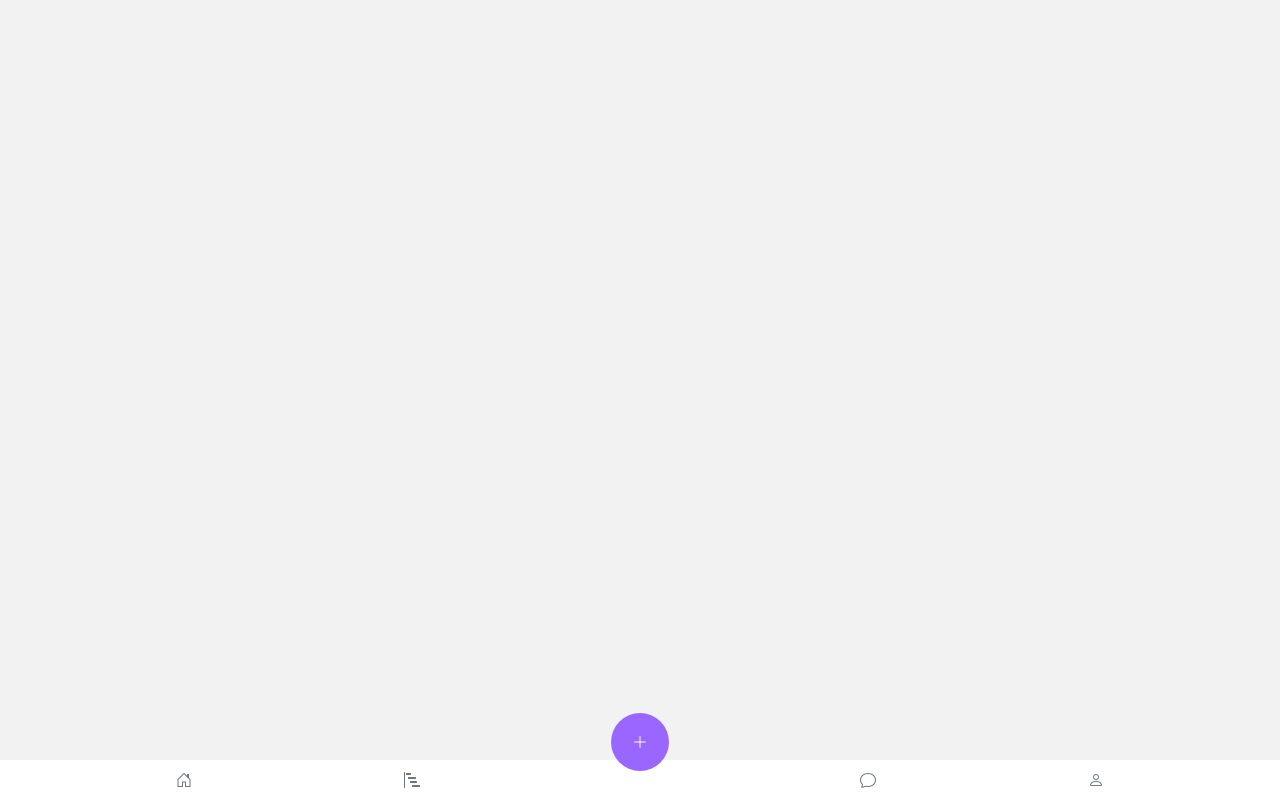
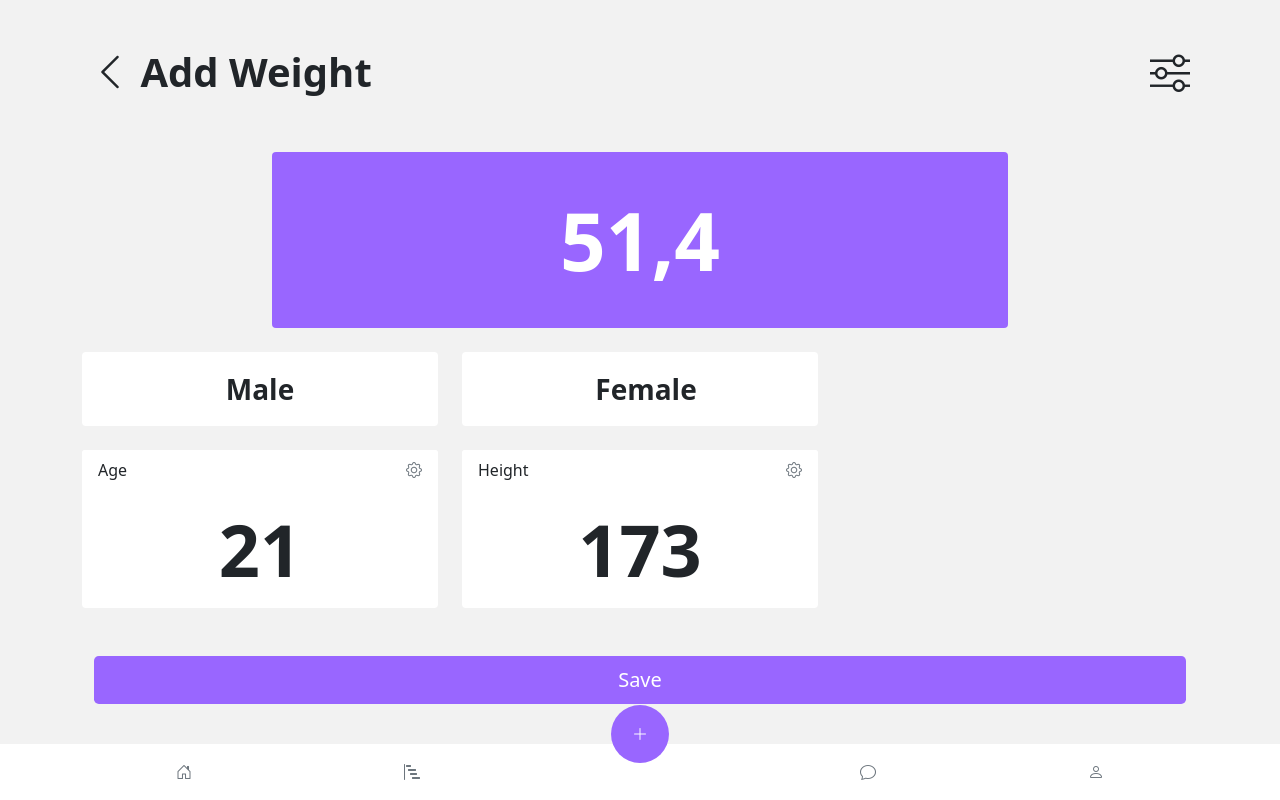
Before and after one commit to mykhie/TeamApt, an Angular app: page /add-weight in a window 1280 px wide. Before the commit this address led to /. Built offline with nearby package versions, Linux system fonts and the light colour scheme.

Commit message:
update : updated animations on add-weight, added history component

```diff
--- a/src/app/app.module.ts
+++ b/src/app/app.module.ts
@@ -5,12 +5,16 @@ import { AppRoutingModule } from './app-routing.module';
 import { AppComponent } from './app.component';
 import { NavbarComponent } from './common/navbar/navbar.component';
 import { HomeComponent } from './main/home/home.component';
+import { AddWeightComponent } from './main/add-weight/add-weight.component';
+import { HistoryComponent } from './main/history/history.component';
 
 @NgModule({
   declarations: [
     AppComponent,
     NavbarComponent,
-    HomeComponent
+    HomeComponent,
+    AddWeightComponent,
+    HistoryComponent
   ],
   imports: [
     BrowserModule,
--- a/src/app/common/navbar/navbar.component.html
+++ b/src/app/common/navbar/navbar.component.html
@@ -1,14 +1,16 @@
-<nav class=" fixed-bottom  text-white py-2 navbar-dark bg-white text-muted">
+<nav class=" fixed-bottom  text-white py-3 navbar-dark bg-white text-muted">
 
   <div class="container text-center">
     <div class="row row-cols-5 py-0">
       <div class="col ">
-        <a href="" class="text-muted ">
+        <a [routerLink]="['/']" class="text-muted ">
           <i class="bi bi-house-door " style="font-weight: bold"></i>
         </a>
       </div>
       <div class="col ">
+        <a [routerLink]="['/history']" class="text-muted ">
           <i class="bi bi-bar-chart-steps  "></i>
+        </a>
       </div>
 
       <div class="col dropup-center ">
@@ -17,26 +19,27 @@
               aria-expanded="false">
           <i class="bi bi-plus-lg px-1"></i>
         </span>
-        <ul class="dropdown-menu p-3 rounded-5 ">
-          <li>
+        <div class="scale-in-bottom">
+          <ul class="dropdown-menu bubble4 p-3 border-0 rounded-5 ">
+            <li class="scale-in-bottom">
               <a class="dropdown-item py-4 align-self-center rounded-4" href="#">
                 <i class="bi bi-heart-pulse text-purple"></i>
                 <span class="ps-3">Add blood pressure</span>
               </a>
             </li>
-          <li>
-            <a class="dropdown-item py-4 align-self-center rounded-4" href="#">
+            <li class="scale-in-bottom">
+              <a class="dropdown-item py-4 align-self-center rounded-4" [routerLink]="['/add-weight']">
                 <i class="bi bi-clipboard text-purple"></i>
                 <span class="ps-3">Add weight measurement</span>
               </a>
             </li>
-          <li>
+            <li class="scale-in-bottom">
               <a class="dropdown-item py-4 align-self-center rounded-4" href="#">
                 <i class="bi bi-bicycle text-purple"></i>
                 <span class="ps-3">Add Activity</span>
               </a>
             </li>
-          <li>
+            <li class="scale-in-bottom">
               <a class="dropdown-item py-4 align-self-center rounded-4" href="#">
                 <i class="bi bi-smartwatch text-purple"></i>
                 <span class="ps-3">Track my workout</span>
@@ -44,6 +47,7 @@
             </li>
 
           </ul>
+        </div>
       </div>
 
 
--- a/src/app/common/navbar/navbar.component.scss
+++ b/src/app/common/navbar/navbar.component.scss
@@ -1,4 +1,5 @@
 @import "./src/assets/styles/variable";
+
 .add-button {
   margin-top: -5em !important;
 
@@ -16,46 +17,65 @@
   transform: translate(-50%, 0);
 }
 
-.dropdown-item:hover,.dropdown-item:focus,.dropdown-item .active {
+.dropdown-item:hover, .dropdown-item:focus, .dropdown-item .active {
   background-color: $purple;
   color: white;
 }
 
 
-.scale-in-ver-bottom {
-  -webkit-animation: scale-in-ver-bottom 0.5s cubic-bezier(0.250, 0.460, 0.450, 0.940) both;
-  animation: scale-in-ver-bottom 0.5s cubic-bezier(0.250, 0.460, 0.450, 0.940) both;
+.scale-in-bottom {
+  -webkit-animation: scale-in-bottom 0.8s cubic-bezier(0.250, 0.460, 0.450, 0.940) both;
+  animation: scale-in-bottom 0.8s cubic-bezier(0.250, 0.460, 0.450, 0.940) both;
 }
 
-@-webkit-keyframes scale-in-ver-bottom {
+
+@-webkit-keyframes scale-in-bottom {
   0% {
-    -webkit-transform: scaleY(0);
-    transform: scaleY(0);
-    -webkit-transform-origin: 0% 100%;
-    transform-origin: 0% 100%;
+    -webkit-transform: scale(0);
+    transform: scale(0);
+    -webkit-transform-origin: 50% 100%;
+    transform-origin: 50% 100%;
     opacity: 1;
   }
   100% {
-    -webkit-transform: scaleY(1);
-    transform: scaleY(1);
-    -webkit-transform-origin: 0% 100%;
-    transform-origin: 0% 100%;
+    -webkit-transform: scale(1);
+    transform: scale(1);
+    -webkit-transform-origin: 50% 100%;
+    transform-origin: 50% 100%;
     opacity: 1;
   }
 }
-@keyframes scale-in-ver-bottom {
+
+@keyframes scale-in-bottom {
   0% {
-    -webkit-transform: scaleY(0);
-    transform: scaleY(0);
-    -webkit-transform-origin: 0% 100%;
-    transform-origin: 0% 100%;
+    -webkit-transform: scale(0);
+    transform: scale(0);
+    -webkit-transform-origin: 50% 100%;
+    transform-origin: 50% 100%;
     opacity: 1;
   }
   100% {
-    -webkit-transform: scaleY(1);
-    transform: scaleY(1);
-    -webkit-transform-origin: 0% 100%;
-    transform-origin: 0% 100%;
+    -webkit-transform: scale(1);
+    transform: scale(1);
+    -webkit-transform-origin: 50% 100%;
+    transform-origin: 50% 100%;
     opacity: 1;
   }
 }
+
+.bubble4 {
+
+  &::after {
+    content: '';
+    position: absolute;
+    bottom: 0;
+    left: 50%;
+    width: 0;
+    height: 0;
+    border: 13px solid transparent;
+    border-top-color: white;
+    border-bottom: 0;
+    margin-left: -13px;
+    margin-bottom: -13px;
+  }
+}
--- /dev/null
+++ b/src/app/main/add-weight/add-weight.component.html
@@ -0,0 +1,85 @@
+<div class="container scale-in-center">
+  <div class="row px-2 py-5">
+    <div class="col-auto align-self-center">
+      <div class="display-6 fw-bolder">
+        <i class="bi-chevron-left bi"></i> Add Weight
+      </div>
+    </div>
+    <div class="col text-end">
+      <i class="bi bi-sliders display-6"></i>
+    </div>
+  </div>
+
+  <div class="row pt-2 pb-4">
+
+    <div class="col-8 mx-auto">
+      <div class="card rounded-4 border-0 bg-purple">
+        <div class="card-body row ">
+          <div class="col text-center py-4">
+            <div class="display-1  fw-bold">51,4</div>
+          </div>
+        </div>
+      </div>
+    </div>
+  </div>
+
+  <div class="row">
+    <div class="col-6 col-md-4">
+      <div class="card rounded-4 border-0" [class.selected]="gender==='male'">
+        <div class="card-body row ">
+
+          <div class="col text-center " (click)="updateGender('male')">
+            <div class="fs-3 fw-bold">Male</div>
+          </div>
+        </div>
+      </div>
+    </div>
+    <div class="col-6 col-md-4">
+      <div class="card rounded-4 border-0" [class.selected]="gender==='female'">
+        <div class="card-body row">
+
+          <div class="col pe-0 text-center py-0">
+            <div class="text-nowrap" (click)="updateGender('female')">
+              <span class="fs-3 fw-bold">Female</span>
+            </div>
+          </div>
+        </div>
+      </div>
+
+    </div>
+  </div>
+  <div class="row py-4">
+
+    <div class="col-6 col-md-4">
+      <div class="card rounded-4 border-0">
+        <div class="card-header border-0 rounded-4 bg-white">
+          Age <i class="bi bi-gear float-end text-muted"></i>
+        </div>
+        <div class="card-body row ">
+
+          <div class="col text-center">
+            <div class="display-2 fw-bold">21</div>
+          </div>
+        </div>
+      </div>
+    </div>
+    <div class="col-6 col-md-4">
+      <div class="card rounded-4 border-0">
+        <div class="card-header border-0 rounded-4 bg-white text-nowrap">
+          Height <i class="bi bi-gear float-end text-muted"></i>
+        </div>
+        <div class="card-body row ">
+
+          <div class="col text-center">
+            <div class="display-2 fw-bold">173</div>
+          </div>
+        </div>
+      </div>
+
+    </div>
+  </div>
+
+  <div class="row p-4">
+    <button class="col rounded-4 btn btn-lg bg-purple">Save</button>
+  </div>
+</div>
--- /dev/null
+++ b/src/app/main/add-weight/add-weight.component.scss
@@ -0,0 +1,37 @@
+.div-weight{
+
+}
+
+@-webkit-keyframes scale-in-center {
+  0% {
+    -webkit-transform: scale(0);
+    transform: scale(0);
+    opacity: 1;
+  }
+  100% {
+    -webkit-transform: scale(1);
+    transform: scale(1);
+    opacity: 1;
+  }
+}
+@keyframes scale-in-center {
+  0% {
+    -webkit-transform: scale(0);
+    transform: scale(0);
+    opacity: 1;
+  }
+  100% {
+    -webkit-transform: scale(1);
+    transform: scale(1);
+    opacity: 1;
+  }
+}
+
+.scale-in-center {
+  -webkit-animation: scale-in-center 0.5s cubic-bezier(0.250, 0.460, 0.450, 0.940) both;
+  animation: scale-in-center 0.5s cubic-bezier(0.250, 0.460, 0.450, 0.940) both;
+}
+
+.selected{
+  border: 2px solid #62ff20!important;
+}
--- /dev/null
+++ b/src/app/main/add-weight/add-weight.component.ts
@@ -0,0 +1,14 @@
+import {Component} from '@angular/core';
+
+@Component({
+  selector: 'app-add-weight',
+  templateUrl: './add-weight.component.html',
+  styleUrls: ['./add-weight.component.scss']
+})
+export class AddWeightComponent {
+  gender: string | undefined;
+
+  updateGender(gender: string) {
+    this.gender = gender;
+  }
+}
--- /dev/null
+++ b/src/app/main/history/history.component.html
@@ -0,0 +1 @@
+<p>history works!</p>
```
Also changed, not shown: src/app/app-routing.module.ts (+11 -0 lines), src/app/main/history/history.component.ts (added, +10 -0 lines), src/app/main/history/history.component.scss (added), 2 other files (tests, documents, lock files or other folders). Lines whose indentation alone changed are shown as unchanged.
